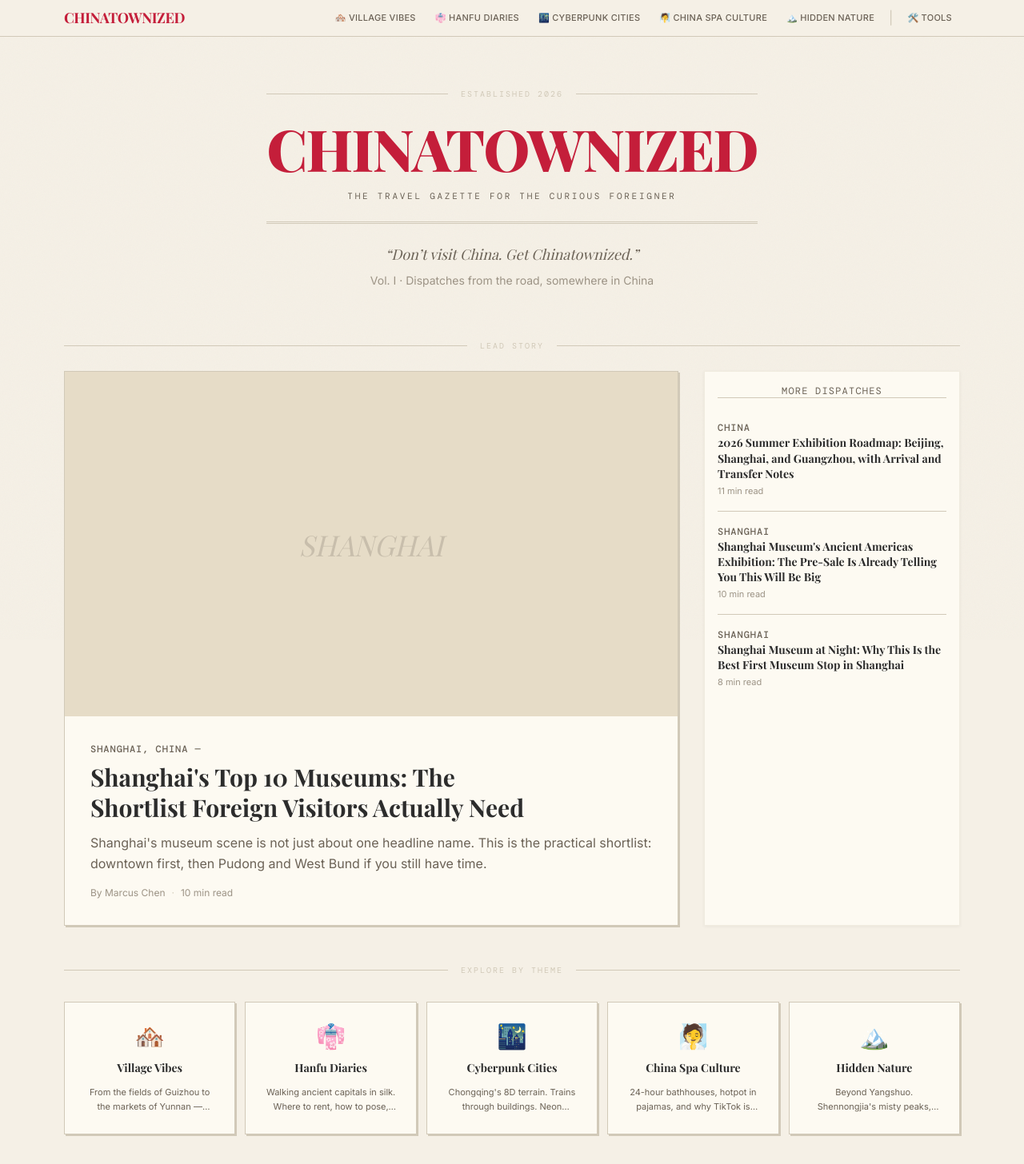
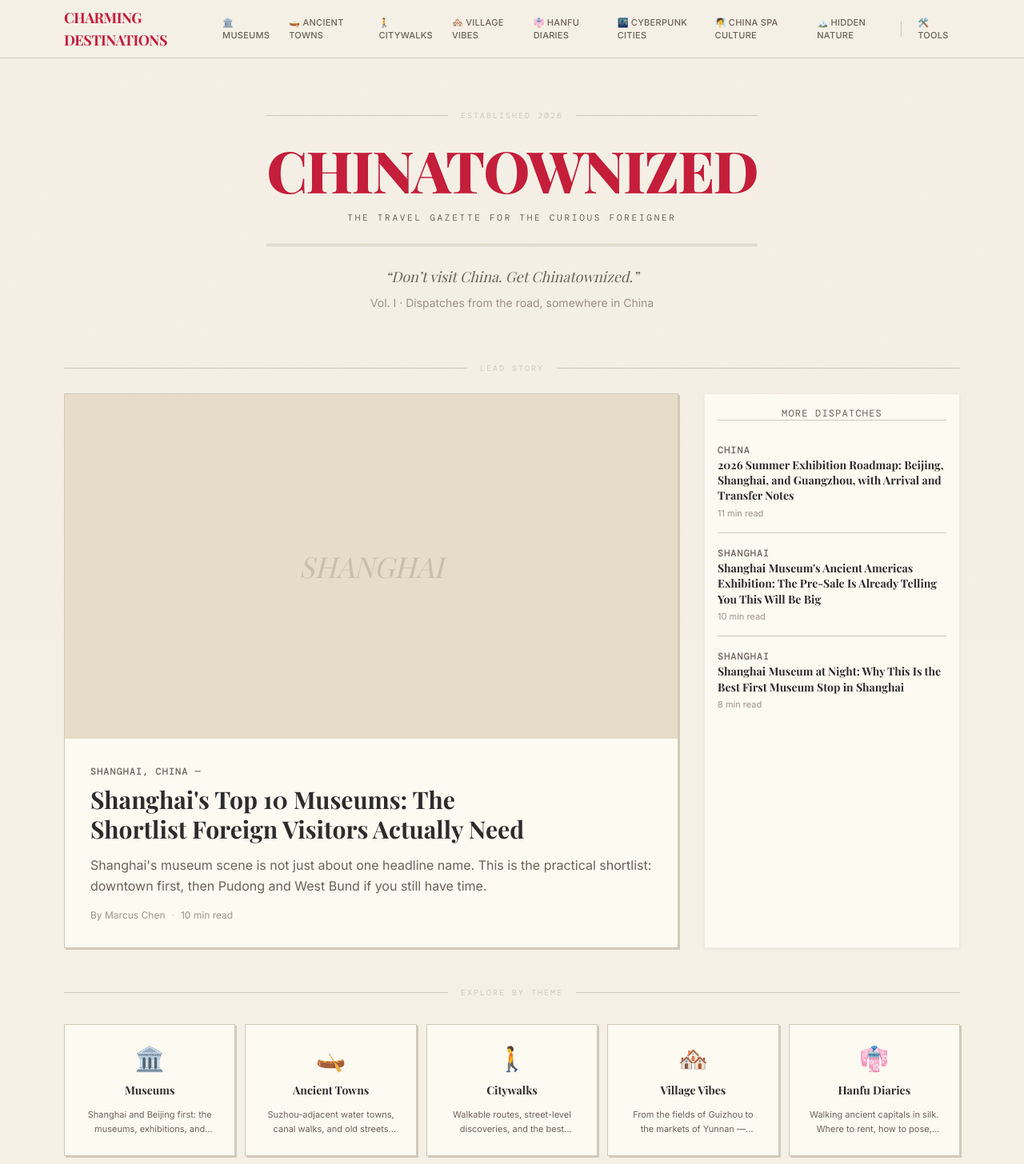
Before and after one commit to samqin123/chinatownized, a Next.js app: page / in a window 1280 px wide. Shown: the top 1456 px of the page at 80% size. Built offline with nearby package versions, Linux system fonts and the light colour scheme; a web font is replaced by a local one.

Commit message:
Apply brand and navigation updates

```diff
--- a/src/app/layout.tsx
+++ b/src/app/layout.tsx
@@ -1,5 +1,6 @@
 import type { Metadata } from "next";
 import { DM_Mono, Inter, Playfair_Display } from "next/font/google";
+import ContactWidget from "@/components/ContactWidget";
 import "./globals.css";
 
 const playfair = Playfair_Display({
@@ -23,11 +24,11 @@ const dmMono = DM_Mono({
 export const metadata: Metadata = {
   metadataBase: new URL("https://chinatownized.com"),
   title: {
-    default: "Chinatownized — The Travel Gazette for the Curious Foreigner",
-    template: "%s | Chinatownized",
+    default: "Charming Destinations — China travel, museums, and citywalks",
+    template: "%s | Charming Destinations",
   },
   description:
-    "Don't visit China. Get Chinatownized. Deep dispatches from China's villages, ancient cities, cyberpunk streets, and hidden nature.",
+    "A China-focused travel magazine for curious visitors. Deep dispatches from museums, citywalks, exhibitions, and hidden places across China.",
   keywords: [
     "China travel guide",
     "China off the beaten path",
@@ -41,15 +42,15 @@ export const metadata: Metadata = {
     "China hidden gems",
   ],
   openGraph: {
-    siteName: "Chinatownized",
-    title: "Chinatownized — The Travel Gazette for the Curious Foreigner",
-    description: "Don't visit China. Get Chinatownized.",
+    siteName: "Charming Destinations",
+    title: "Charming Destinations — China travel, museums, and citywalks",
+    description: "A China-focused travel magazine for curious visitors.",
     images: ["/og-default.jpg"],
   },
   twitter: {
     card: "summary_large_image",
-    title: "Chinatownized",
-    description: "Don't visit China. Get Chinatownized.",
+    title: "Charming Destinations",
+    description: "A China-focused travel magazine for curious visitors.",
     images: ["/og-default.jpg"],
   },
 };
@@ -63,6 +64,7 @@ export default function RootLayout({
     <html lang="en" className={`${playfair.variable} ${inter.variable} ${dmMono.variable}`}>
       <body className="relative min-h-screen antialiased">
         <div className="relative z-10 flex min-h-screen flex-col">{children}</div>
+        <ContactWidget />
       </body>
     </html>
   );
--- a/src/app/page.tsx
+++ b/src/app/page.tsx
@@ -33,7 +33,7 @@ export default function HomePage() {
     <section className="mx-auto max-w-6xl px-4 pb-16">
       <div className="card-clip mx-auto max-w-2xl p-8 text-center">
         <p className="font-mono text-xs tracking-widest text-ink-muted uppercase">The Weekly Dispatch</p>
-        <h2 className="mt-2 font-heading text-2xl font-bold">Get Chinatownized in your inbox.</h2>
+        <h2 className="mt-2 font-heading text-2xl font-bold">Get Charming Destinations in your inbox.</h2>
         <p className="mt-2 text-sm text-ink-muted">One email every Friday.</p>
         <div className="mx-auto mt-6 flex max-w-md gap-2">
           <input type="email" placeholder="your@email.com" className="flex-1 border border-divider bg-parchment px-4 py-3 text-sm outline-none focus:border-primary" />
--- a/src/components/home/CategoryGrid.tsx
+++ b/src/components/home/CategoryGrid.tsx
@@ -2,11 +2,20 @@ import Link from "next/link";
 import { categories } from "@/data/categories";
 
 export default function CategoryGrid() {
+  const orderedCategories = [
+    categories.find((cat) => cat.slug === "museums"),
+    categories.find((cat) => cat.slug === "ancient-towns"),
+    categories.find((cat) => cat.slug === "citywalks"),
+    ...categories.filter(
+      (cat) => !["museums", "ancient-towns", "citywalks"].includes(cat.slug)
+    ),
+  ].filter((cat): cat is NonNullable<typeof cat> => Boolean(cat));
+
   return (
     <section className="mx-auto max-w-6xl px-4 pb-12">
       <div className="ornament-divider mb-8">EXPLORE BY THEME</div>
       <div className="grid grid-cols-2 gap-3 md:grid-cols-5">
-        {categories.map((cat) => (
+        {orderedCategories.map((cat) => (
           <Link
             key={cat.slug}
             href={`/guides/${cat.slug}`}
--- a/src/components/layout/Navbar.tsx
+++ b/src/components/layout/Navbar.tsx
@@ -2,6 +2,15 @@ import Link from "next/link";
 import { categories } from "@/data/categories";
 
 export default function Navbar() {
+  const navCategories = [
+    categories.find((cat) => cat.slug === "museums"),
+    categories.find((cat) => cat.slug === "ancient-towns"),
+    categories.find((cat) => cat.slug === "citywalks"),
+    ...categories.filter(
+      (cat) => !["museums", "ancient-towns", "citywalks"].includes(cat.slug)
+    ),
+  ].filter((cat): cat is NonNullable<typeof cat> => Boolean(cat));
+
   return (
     <header className="sticky top-0 z-50 border-b border-[var(--color-divider)] bg-[var(--color-newsprint)]/95 backdrop-blur-sm">
       <div className="mx-auto flex max-w-6xl items-center justify-between px-4 py-2">
@@ -9,11 +18,11 @@ export default function Navbar() {
           href="/"
           className="font-[family-name:var(--font-heading)] text-lg font-bold tracking-tight text-[var(--color-primary)] hover:text-[var(--color-primary-dark)]"
         >
-          CHINATOWNIZED
+          CHARMING DESTINATIONS
         </Link>
 
         <nav className="hidden items-center gap-1 md:flex">
-          {categories.map((cat) => (
+          {navCategories.map((cat) => (
             <Link
               key={cat.slug}
               href={`/guides/${cat.slug}`}
--- a/src/data/categories.ts
+++ b/src/data/categories.ts
@@ -1,6 +1,30 @@
 import type { Category } from "@/types";
 
 export const categories: Category[] = [
+  {
+    slug: "museums",
+    title: "Museums",
+    description:
+      "Shanghai and Beijing first: the museums, exhibitions, and institutions most worth building a trip around.",
+    emoji: "🏛️",
+    color: "bg-slate-50",
+  },
+  {
+    slug: "ancient-towns",
+    title: "Ancient Towns",
+    description:
+      "Suzhou-adjacent water towns, canal walks, and old streets that still feel best after sunset.",
+    emoji: "🛶",
+    color: "bg-cyan-50",
+  },
+  {
+    slug: "citywalks",
+    title: "Citywalks",
+    description:
+      "Walkable routes, street-level discoveries, and the best neighborhoods to explore on foot.",
+    emoji: "🚶",
+    color: "bg-orange-50",
+  },
   {
     slug: "village-vibes",
     title: "Village Vibes",
```
